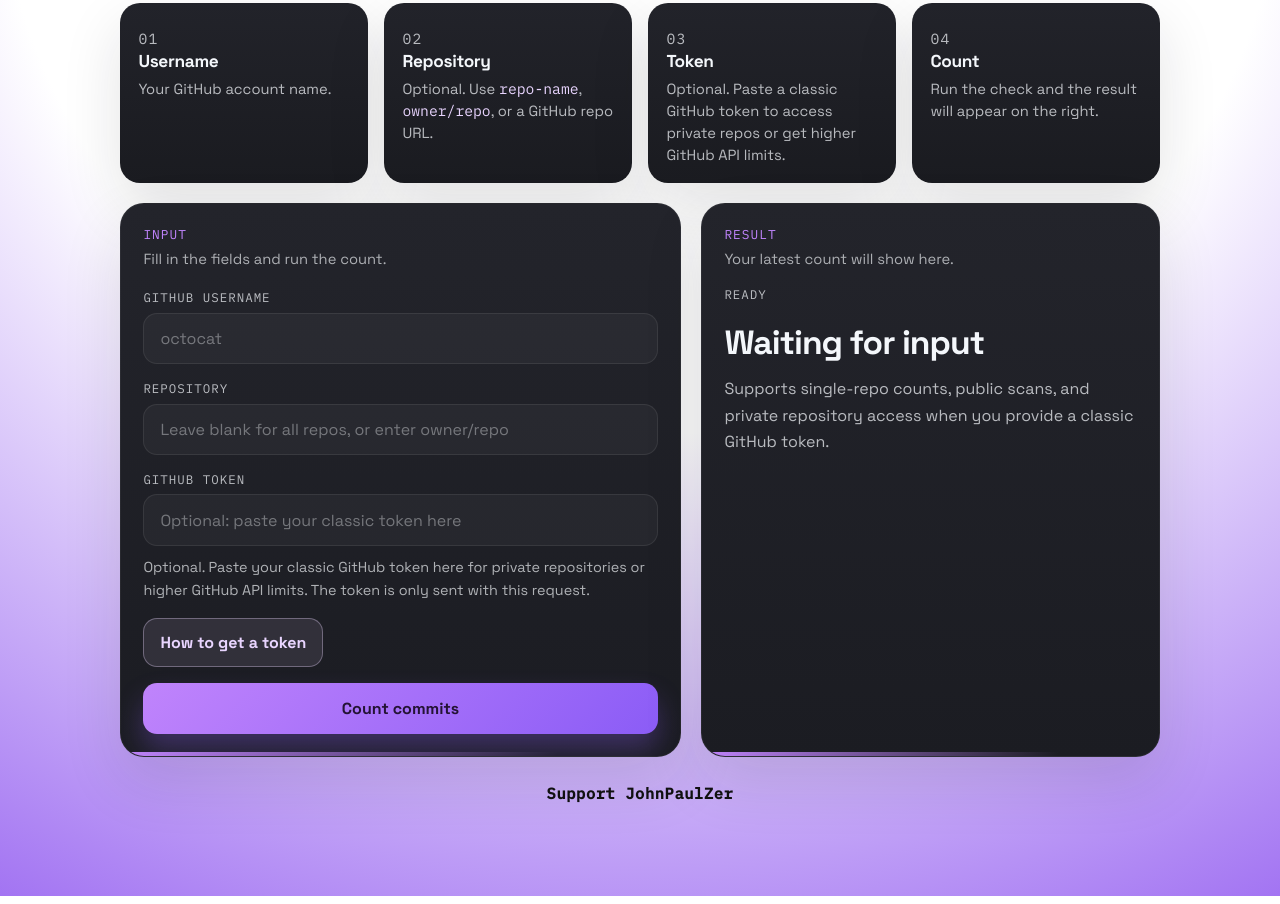
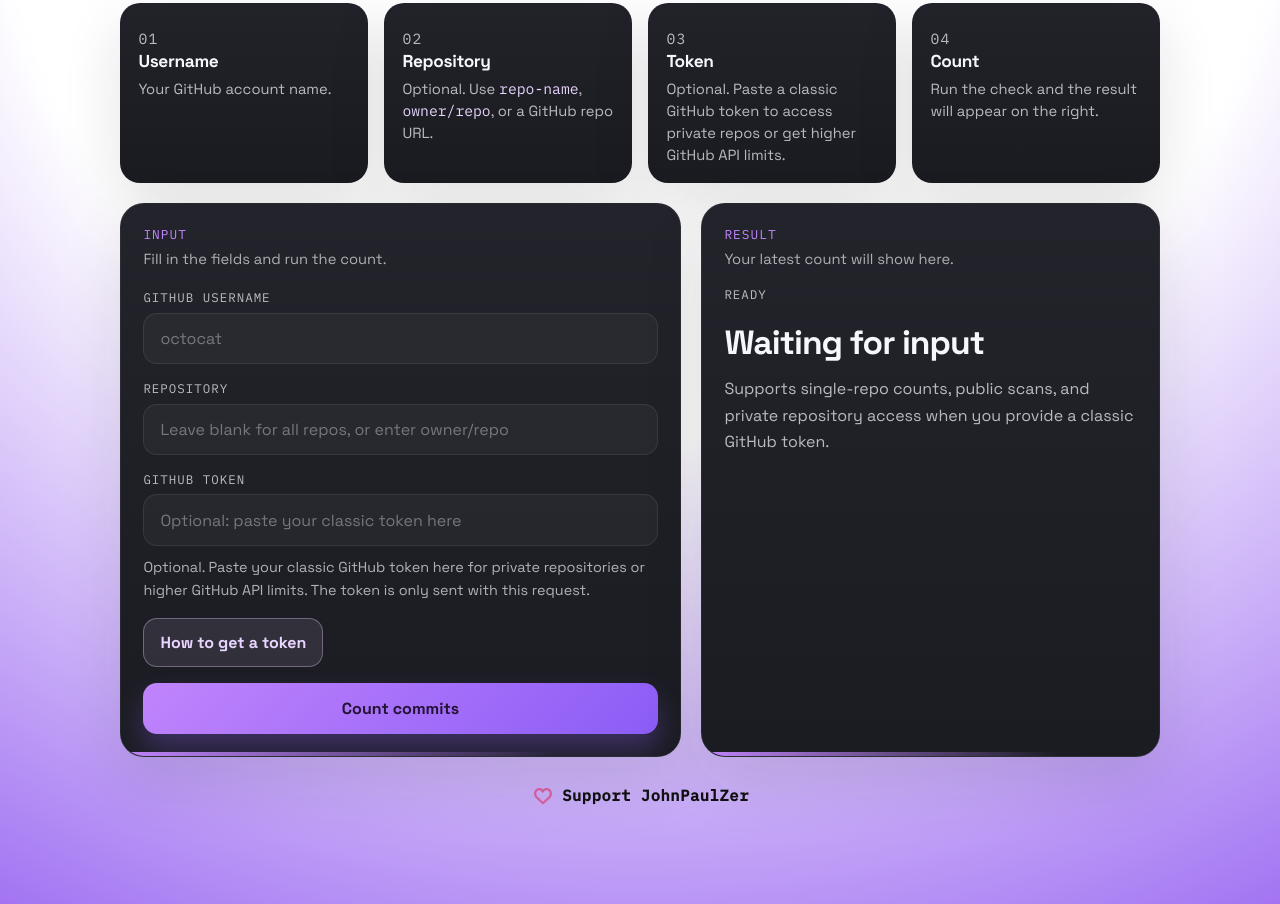
Before and after one commit to JohnPaulZer/commit-count, a website with bundled scripts: page public/index.html in a window 1280 px wide. Shown: the part 258-1162 px from the top of the page. Built offline with nearby package versions, Linux system fonts and the light colour scheme.

Commit message:
feat: enhance support link with icon and improved layout

```diff
--- a/public/assets/css/styles.css
+++ b/public/assets/css/styles.css
@@ -82,7 +82,9 @@ body.modal-open {
 }
 
 .support-link {
-  display: inline-block;
+  display: inline-flex;
+  align-items: center;
+  gap: 0.45rem;
   font-family: "IBM Plex Mono", monospace;
   font-size: 0.96rem;
   font-weight: 600;
@@ -90,6 +92,13 @@ body.modal-open {
   text-decoration: none;
   color: #111;
   transition: color 160ms ease, opacity 160ms ease;
+}
+
+.support-link-icon {
+  width: 1.50rem;
+  height: 1.50rem;
+  flex: 0 0 auto;
+  fill: #db61a2;
 }
 
 .support-link:hover {
--- a/public/index.html
+++ b/public/index.html
@@ -118,7 +118,12 @@
     </section>
 
     <p class="support-footer">
-      <a class="support-link" href="https://github.com/sponsors/JohnPaulZer">Support JohnPaulZer</a>
+      <a class="support-link" href="https://github.com/sponsors/JohnPaulZer">
+        <svg class="support-link-icon" viewBox="0 0 16 16" aria-hidden="true">
+          <path d="M8 14.25a.74.74 0 0 1-.49-.19l-4.22-3.95A4.27 4.27 0 0 1 2 7.01C2 4.8 3.57 3.25 5.66 3.25c1.02 0 1.88.39 2.34 1.03.46-.64 1.32-1.03 2.34-1.03C12.43 3.25 14 4.8 14 7.01c0 1.16-.46 2.24-1.29 3.1l-4.22 3.95a.74.74 0 0 1-.49.19Zm-2.34-9.5c-1.27 0-2.16.92-2.16 2.26 0 .72.28 1.38.8 1.92L8 12.48l3.7-3.55c.52-.54.8-1.2.8-1.92 0-1.34-.89-2.26-2.16-2.26-.85 0-1.45.43-1.77 1.27a.77.77 0 0 1-1.44 0c-.32-.84-.92-1.27-1.77-1.27Z"></path>
+        </svg>
+        <span>Support JohnPaulZer</span>
+      </a>
     </p>
   </main>
 
```
